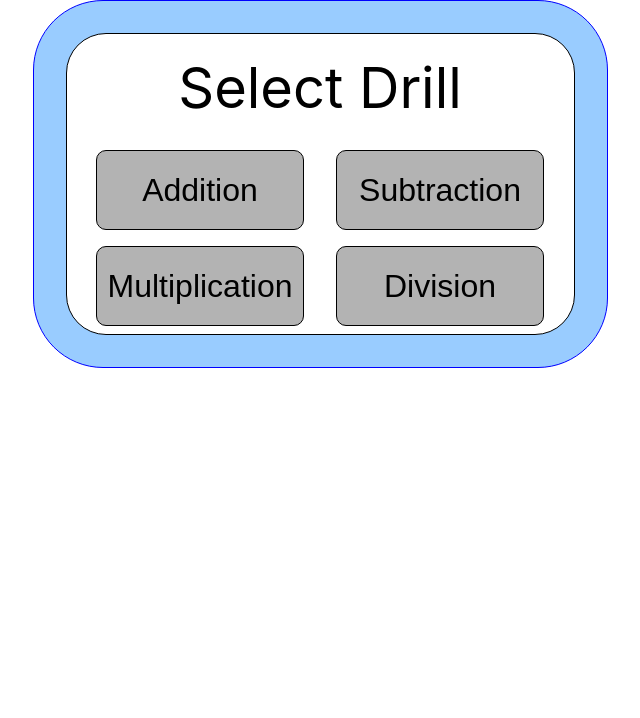
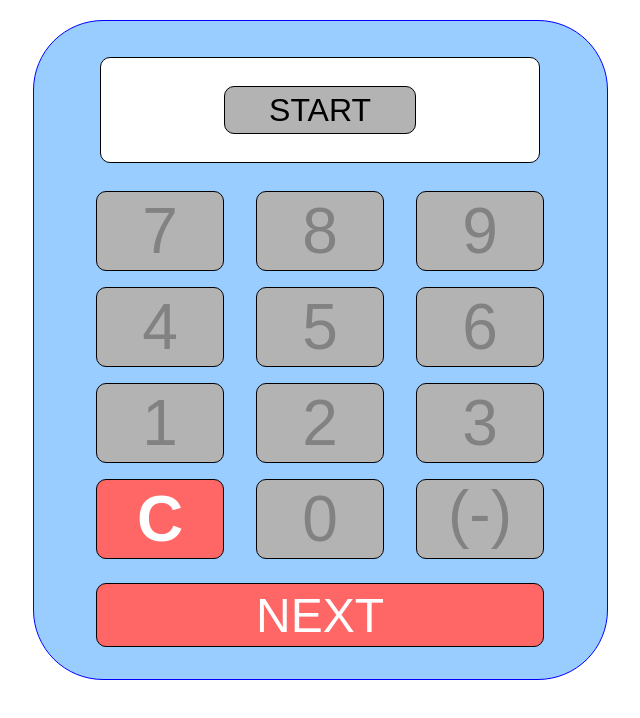
Before and after one commit to HeyItsFelipe/math-drills, a React (Create React App) app in the folder client/: page /multiplication-drill in a window 1280 px wide. Shown: the top 718 px of the page, without its empty margins (320-960 px from the left). Built offline with nearby package versions, Linux system fonts and the light colour scheme.

Commit message:
Adds React Router routing

```diff
--- a/client/package.json
+++ b/client/package.json
@@ -5,6 +5,7 @@
   "dependencies": {
     "react": "^16.6.3",
     "react-dom": "^16.6.3",
+    "react-router-dom": "^4.3.1",
     "react-scripts": "2.1.1"
   },
   "scripts": {
--- a/client/src/App.js
+++ b/client/src/App.js
@@ -5,16 +5,20 @@
 import Body from './Body';
 import MultiplicationDrill from './MultiplicationDrill';
 import Menu from './Menu';
+import { BrowserRouter as Router, Route, Link } from 'react-router-dom';
 
 class App extends Component {
   render() {
     return (
-      <div>
-        {/* <Header />
+      <Router>
+        <div>
+          {/* <Header />
         <Body /> */}
-        {/* <MultiplicationDrill /> */}
-        <Menu />
-      </div>
+          {/* <MultiplicationDrill /> */}
+          <Route exact path="/" component={Menu} />
+          <Route exact path="/multiplication-drill" component={MultiplicationDrill} />
+        </div>
+      </Router>
     );
   }
   // render() {
```
Also changed, not shown: 1 other file (tests, documents, lock files or other folders).
